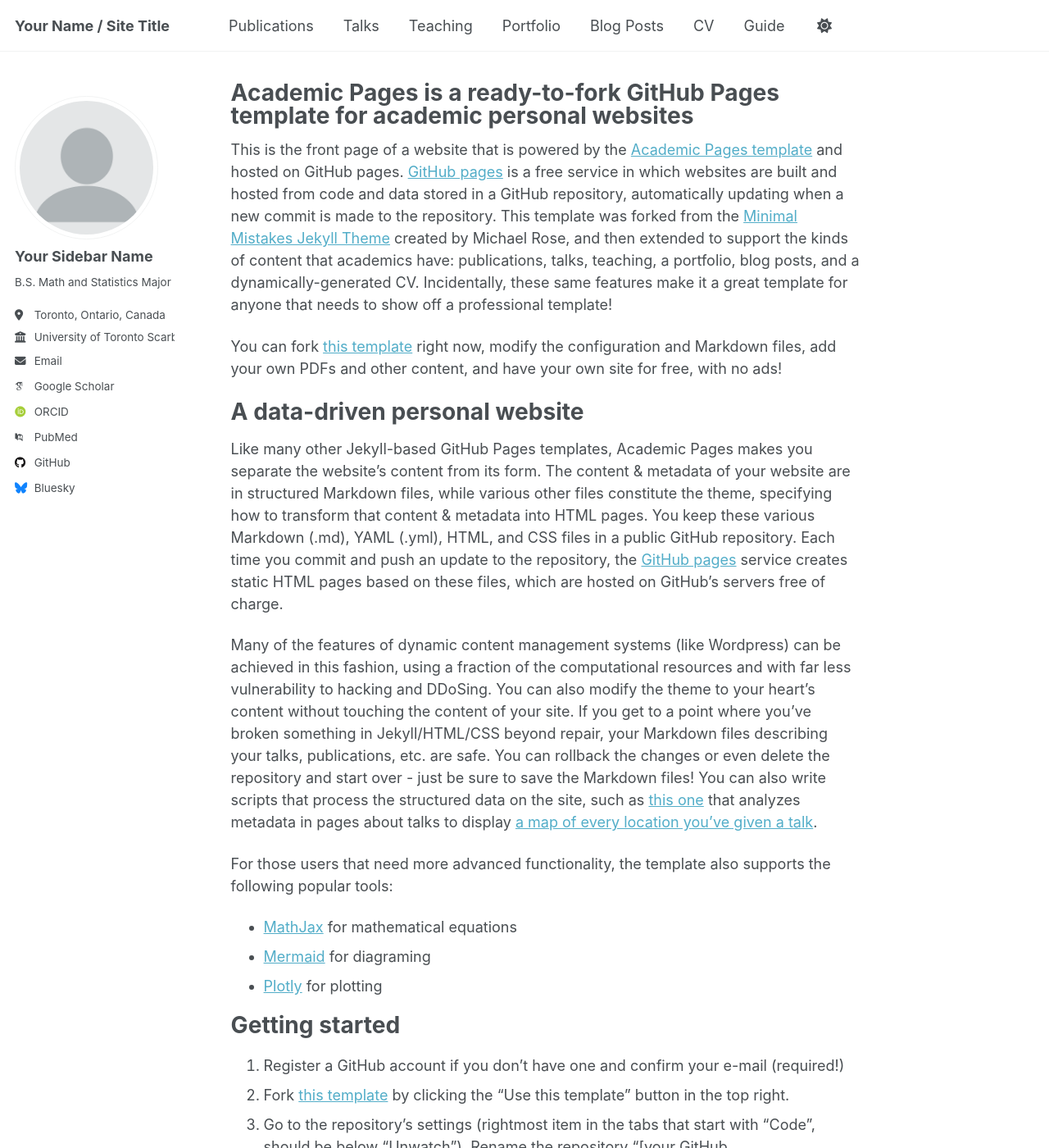
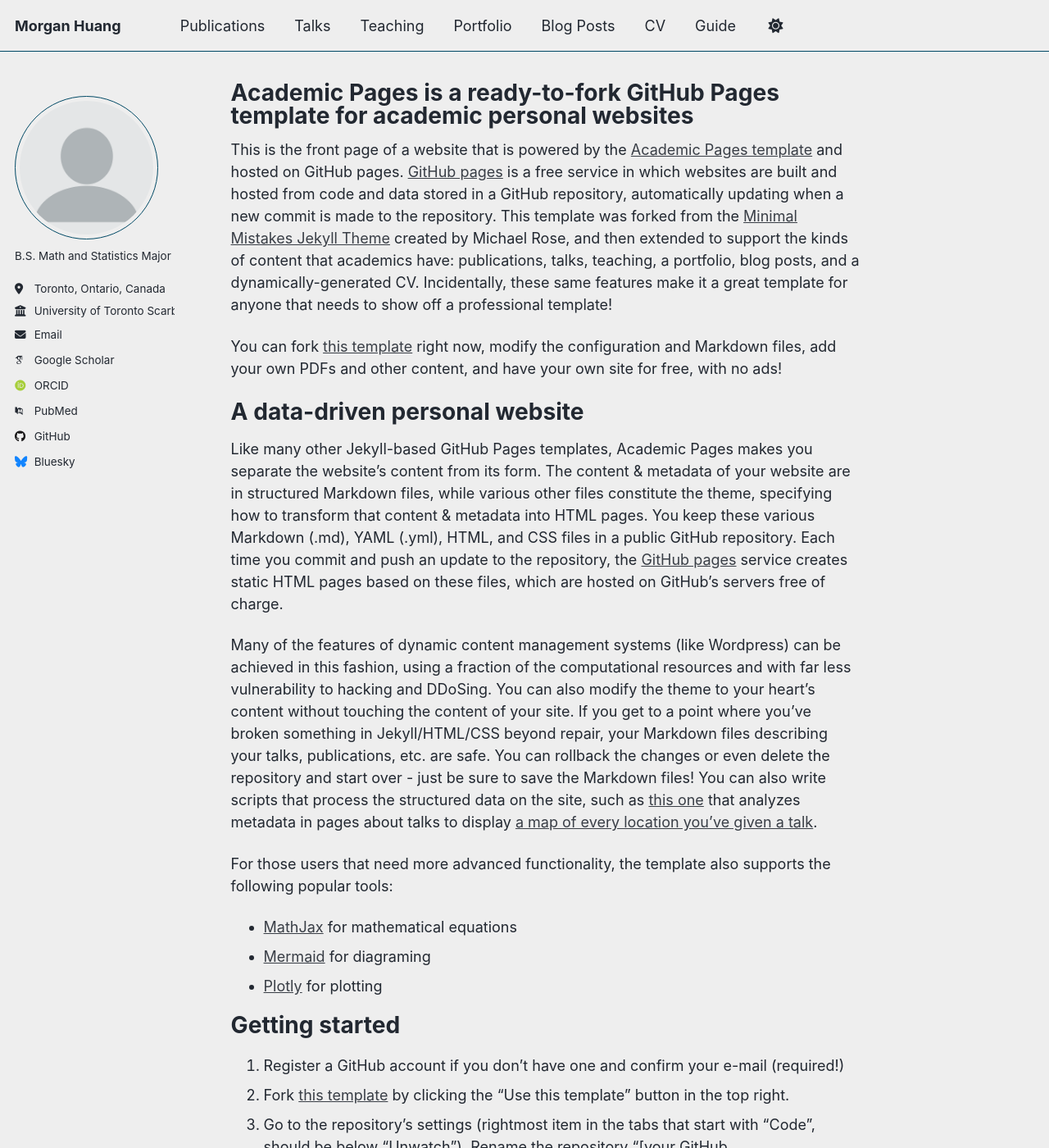
Before and after one commit to Morganh201/Morganh201.github.io, a Jekyll site: the page built from _pages/about.md, in a window 1280 px wide and 1400 px high. Shown: the whole window at 82% size. Built offline with Jekyll 4.4.1, drawn with Linux system fonts in a browser that asks for light colours; some web fonts are replaced; a script that is not in the unit is left out; some of the changed text lies outside the part shown.

Commit message:
Update _config.yml

```diff
--- a/_config.yml
+++ b/_config.yml
@@ -8,10 +8,10 @@
 
 # Basic Site Settings
 locale                   : "en-US"
-site_theme               : "default" # Currently available options are "default", "air"
-title                    : "Your Name / Site Title"
+site_theme               : "air" # Currently available options are "default", "air"
+title                    : "Morgan Huang"
 title_separator          : "-"
-name                     : &name "Your Name"
+name                     : &name "Morgan Huang"
 description              : &description "personal description"
 url                      : https://morganh201.github.io # the base hostname & protocol for your site e.g. "https://[your GitHub username].github.io" or if you already have some other page hosted on Github then use "https://[your GitHub username].github.io/[Your Repo Name]"
 baseurl                  : "" # the subpath of your site, e.g. "/blog"
@@ -23,7 +23,7 @@ repository               : "academicpages/academicpages.github.io"
 author:
   # Biographic information
   avatar           : "profile.png"
-  name             : "Your Sidebar Name"
+  name             :
   pronouns         : # example: "she/her"
   bio              : "B.S. Math and Statistics Major"
   location         : "Toronto, Ontario, Canada"
```
